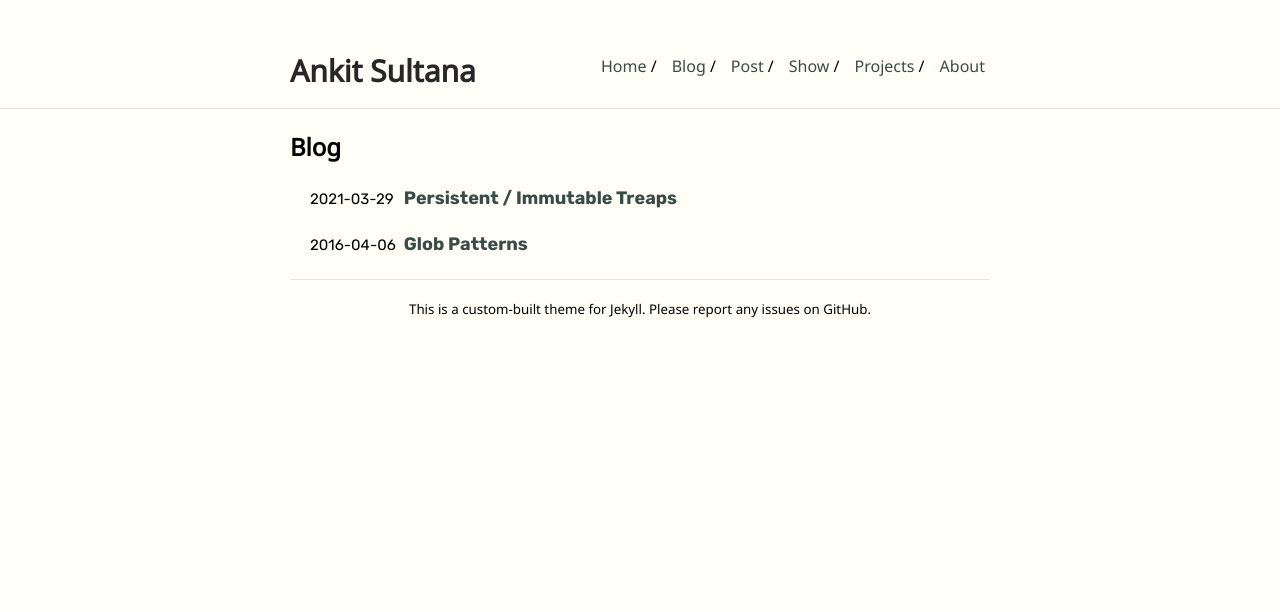
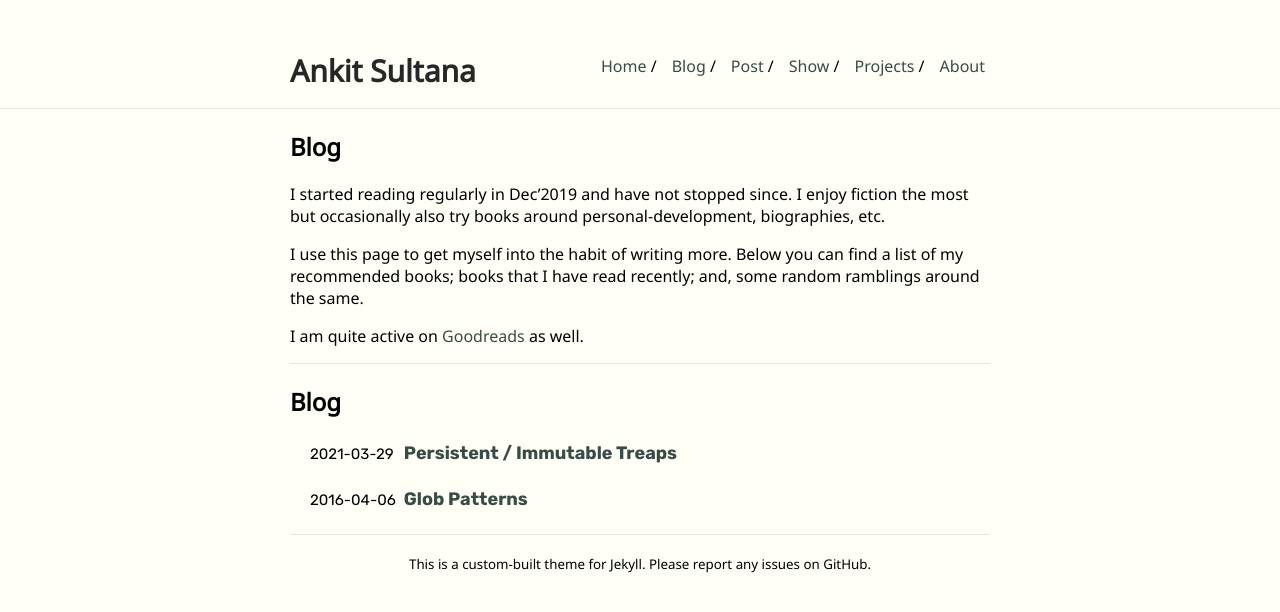
Before and after one commit to QingHongJiao/qinghongjiao.github.io, a Jekyll site: the page built from blog.md, in a window 1280 px wide. Shown: the top 612 px of the page. Built offline with Jekyll 4.4.1, drawn with Linux system fonts in a browser that asks for light colours; our own code applies the rules of GitHub Pages for plain Markdown files.

Commit message:
Update blog.md

```diff
--- a/blog.md
+++ b/blog.md
@@ -1,5 +1,18 @@
 ---
 layout: default
+---
+## Blog
+
+I started reading regularly in Dec'2019 and have not stopped since. I enjoy fiction the most
+but occasionally also try books around personal-development, biographies, etc.
+
+I use this page to get myself into the habit of writing more. Below you can find
+a list of my recommended books; books that I have read recently; and, some
+random ramblings around the same.
+
+I am quite active on [Goodreads](https://www.goodreads.com/user/show/33989424-ankit-sultana)
+as well.
+
 ---
 
 ## Blog
```
